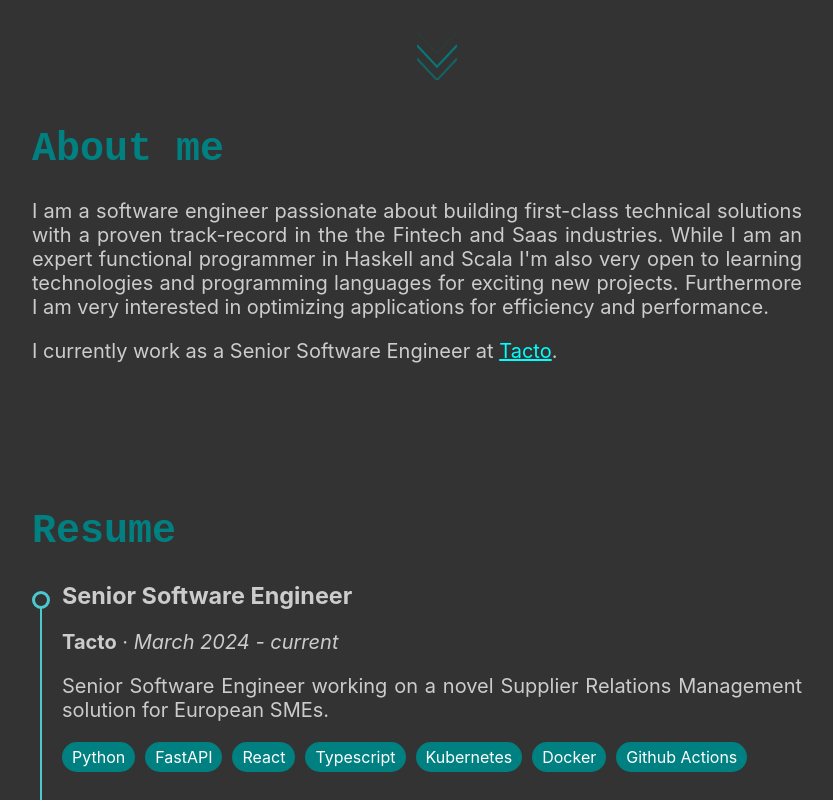
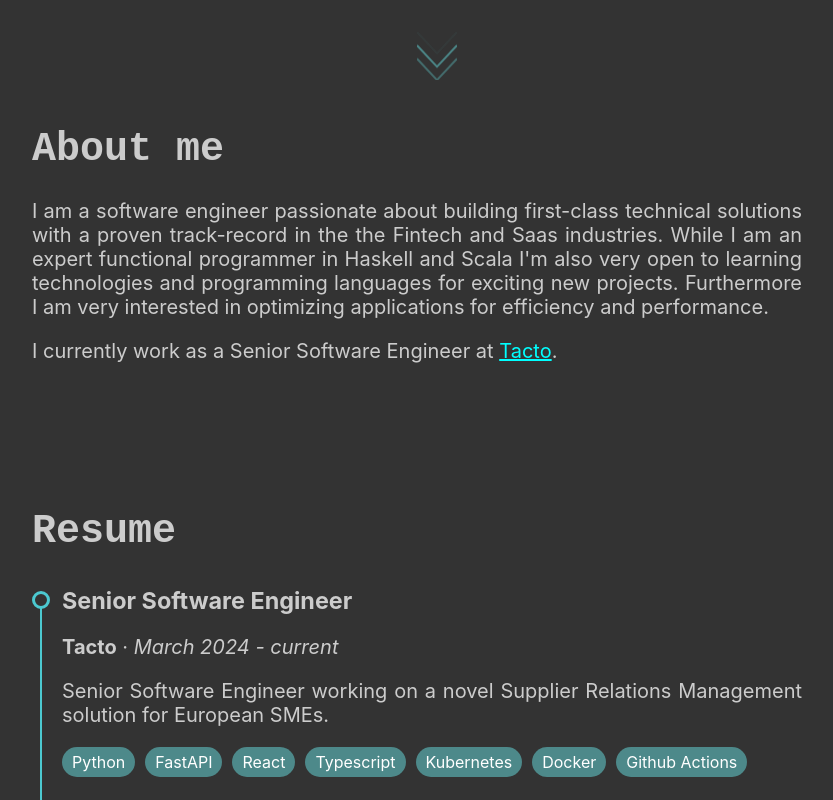
Before and after one commit to schrammc/homepage, a React (Create React App) app: page / in a window 1280 px wide. Shown: the part 700-1500 px from the top of the page, without its empty margins (223-1056 px from the left). Built offline with nearby package versions, Linux system fonts and the light colour scheme.

Commit message:
Improve visual alignment

```diff
--- a/src/App.css
+++ b/src/App.css
@@ -2,7 +2,7 @@
     --col-text: #CCCCCC;
     --col-background: #333333;
     --col-background-light: #2A2A2A;
-    --col-accent: #008080;
+    --col-accent: #4d898a;
     --col-accent-light: #4CC9D0;
     --col-link: #00FFFF;
     --col-button: #2F4F4F;
@@ -79,7 +79,7 @@ a {
 }
 
 h1 {
-    color: var(--col-accent);
+    color: var(--col-text);
 }
 
 .clickable-icon:hover {
@@ -205,6 +205,10 @@ h1 {
 
 }
 
+.resume .role .content {
+    padding-top: 5px;
+}
+
 /* Add a vertical line between dots */
 .resume .role:not(:last-child)::after {
     height: calc(100% - 14px);
```
